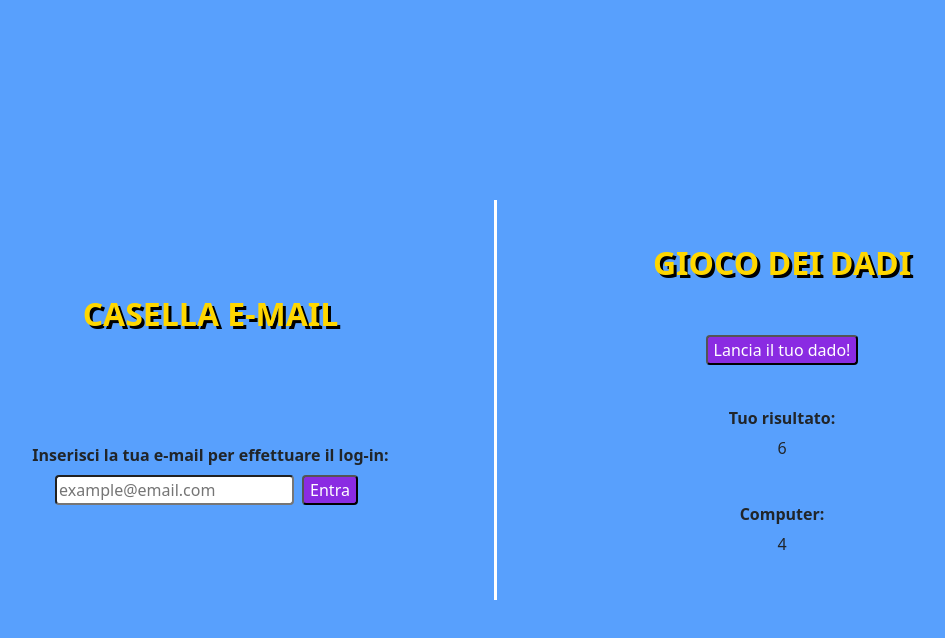
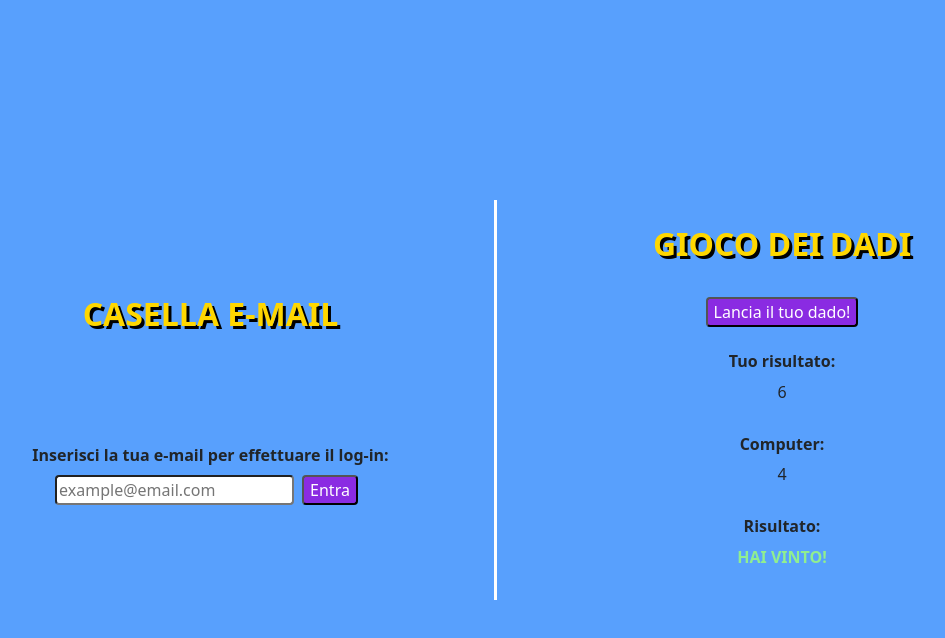
Before and after one commit to marcocor25/js-mail-dadi, a plain HTML site: page index.html in a window 1280 px wide. Both pictures are taken after a click on the input "Lancia il tuo dado!". Shown: the whole page, without its empty margins (143-1088 px from the left). Drawn offline with nearby package versions, Linux system fonts and the light colour scheme.

Commit message:
Esercizio completato

```diff
--- a/app.js
+++ b/app.js
@@ -48,20 +48,38 @@ const diceButton = document.getElementById('dice-button');
 console.log(diceButton);
 
 // COLLEGO I CONTENITORI PER I RISULTATI DEI DAI
-const yourResult = document.getElementById('your-result');
-console.log(yourResult);
-const computerResult = document.getElementById('computer-result');
+const userResult = document.getElementById('user');
+console.log(userResult);
+const computerResult = document.getElementById('computer');
 console.log(computerResult);
+const finalResult = document.getElementById('result');
+console.log(finalResult);
 
 // GENERATORE NUMERO PER UTENTE
-const userNumber = Math.floor(Math.random() * (6 - 1 + 1) +1);
-console.log(userNumber);
+const userGenerator = Math.floor(Math.random() * (6 - 1 + 1) +1);
+console.log(userGenerator);
 
 // GENERATORE NUMERO PER COMPUTER
-const computerNumber = Math.floor(Math.random() * (6 - 1 + 1) +1);
-console.log(computerNumber);
+const computerGenerator = Math.floor(Math.random() * (6 - 1 + 1) +1);
+console.log(computerGenerator);
+
+// VARIABILI RISULTATI
+const youLost = ('Hai perso!');
+const youWon = ('Hai vinto!');
+const pair = ('Pareggio...');
 
 diceButton.addEventListener('click', function() {
-    yourResult.append(userNumber);
-    computerResult.append(computerNumber);
+    userResult.append(userGenerator);
+    computerResult.append(computerGenerator);
+
+    if (userGenerator > computerGenerator) {
+        finalResult.append(youWon);
+        finalResult.style.color = "lightgreen";
+    } else if (userGenerator < computerGenerator) {
+        finalResult.append(youLost);
+        finalResult.style.color = "red";
+    } else if (userGenerator == computerGenerator) {
+        finalResult.append(pair);
+        finalResult.style.color = "darkblue";
+    }
 })
--- a/index.html
+++ b/index.html
@@ -17,7 +17,11 @@
         <div class="container">
             <div class="row">
                 <div class="col-12 col-md-6 d-flex flex-column align-items-center justify-content-evenly ms__col ms__border">
-                    <h2 class="text-uppercase ms__title">Casella e-mail</h2>
+                    <div class="row">
+                        <div class="col-12">
+                            <h2 class="text-uppercase ms__title">Casella e-mail</h2>
+                        </div>
+                    </div>
                     <div class="row">
                         <div class="col-12">
                             <label class="fw-bold text-center py-2" for="email-box">Inserisci la tua e-mail per effettuare il log-in:</label>
@@ -42,13 +46,19 @@
                     <div class="row">
                         <div class="col-12 text-center">
                             <h6 class="fw-bold">Tuo risultato:</h6>
-                            <div id="your-result"></div>
+                            <div id="user"></div>
                         </div>
                     </div>
                     <div class="row">
                         <div class="col-12 text-center">
                             <h6 class="fw-bold">Computer:</h6>
-                            <div id="computer-result"></div>
+                            <div id="computer"></div>
+                        </div>
+                    </div>
+                    <div class="row">
+                        <div class="col-12 text-center">
+                            <h6 class="fw-bold">Risultato:</h6>
+                            <div class="fw-bold text-uppercase" id="result"></div>
                         </div>
                     </div>
                 </div>
--- a/style.css
+++ b/style.css
@@ -25,6 +25,10 @@ body {
     background: blueviolet;
 }
 
+#user, #computer, #result {
+    min-height: 30px;
+}
+
 /* VIEWPORT */
 
 @media all and (max-width: 768px) {
```
